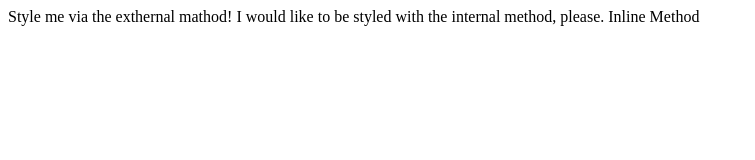
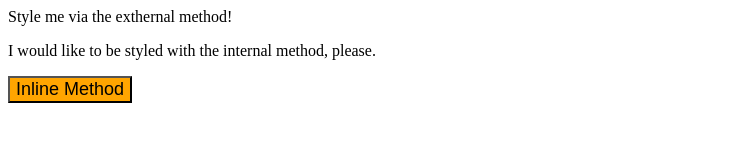
Before and after one commit to hrvojecirkovic/css-exercise, a plain HTML site: page index.html in a window 1280 px wide. Shown: the whole page, without its empty margins (0-755 px from the left). Drawn offline with Linux system fonts and the light colour scheme.

Commit message:
Add button, inline method

```diff
--- a/index.html
+++ b/index.html
@@ -7,8 +7,8 @@
     <title>CSS-exercise</title>
 </head>
 <body>
-    Style me via the exthernal mathod!
-    I would like to be styled with the internal method, please.
-    Inline Method
+    <div>Style me via the exthernal method!</div>
+    <p>I would like to be styled with the internal method, please.</p>
+    <button style="background-color:orange; font-size: 18px;">Inline Method</button>
 </body>
 </html>
```
